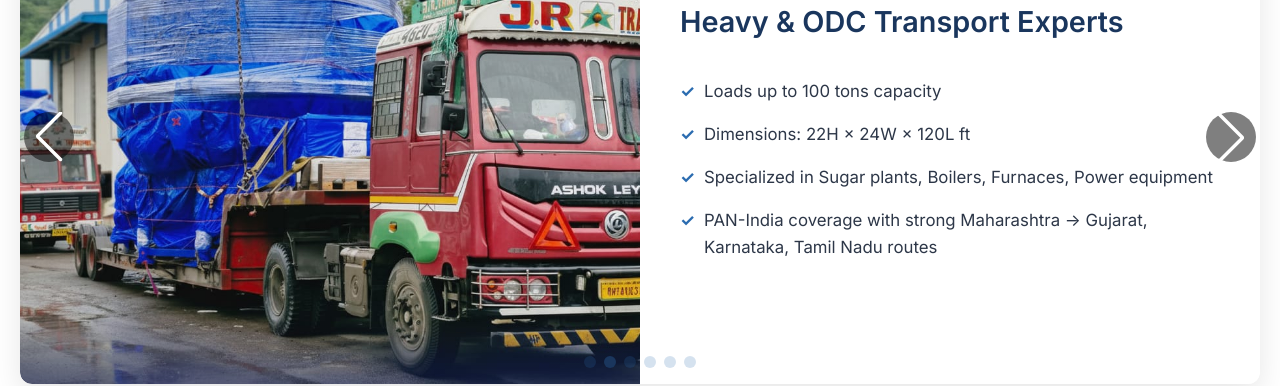
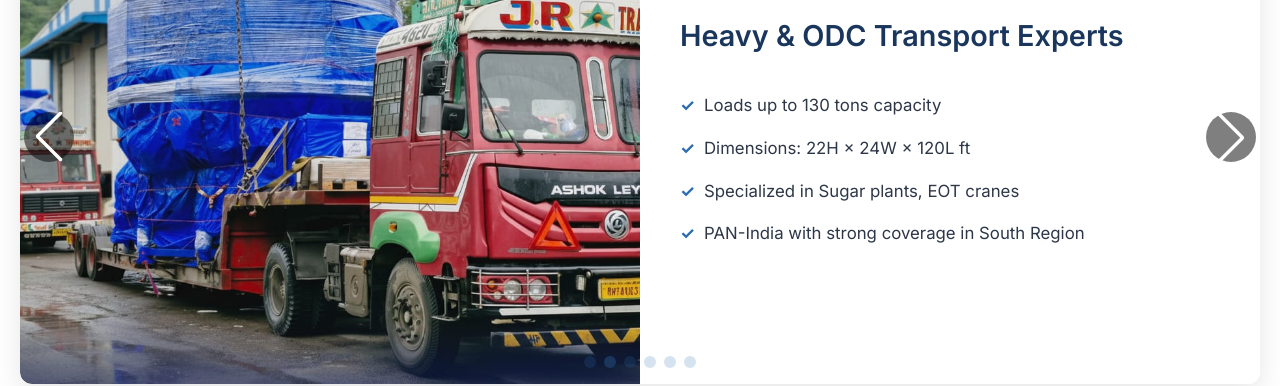
Before and after one commit to ADITYAPIMPALE11127/jr-transport-company, a React (Vite) app: page /about in a window 1280 px wide. Shown: the part 276-662 px from the top of the page. Built offline with nearby package versions, Linux system fonts and the light colour scheme; no server answers.

Commit message:
# about sectioon slides

```diff
--- a/src/pages/AboutPage.jsx
+++ b/src/pages/AboutPage.jsx
@@ -21,11 +21,11 @@
       title: "Built on Two Decades of Trust",
       isFounderSlide: true,
       founders: [
-        { name: "Mr. Rashid Kamate", image: "/assets/co-fon-1.jpeg" },
-        { name: "Mr. Kadar Vali Kokane", image: "/assets/co-fon-2.jpeg" }
+        { name: "Mr. Rashid Kamate", image: "/assets/co-fon-1.jpeg",designation:"Founder" },
+        { name: "Mr. Kadar Vali Kokane", image: "/assets/co-fon-2.jpeg",designation:'Managing Director' }
       ],
       content: [
-        "Founded in 2019 (Registered under MSME – UDYAM-MH-2020xxxx)",
+        "Founded in 2020 (Registered under MSME – UDYAM-MH-2020xxxx)",
         "Started operations in 2019 with 20+ years of legacy experience",
         "Professional, relationship-driven approach with PAN India reach",
         "Head Office: Akurdi, Pune | Hubs: Chakan & Bhosari"
@@ -36,10 +36,10 @@
       title: "Heavy & ODC Transport Experts",
       image: "/assets/hero-bg-4.jpg",
       content: [
-        "Loads up to 100 tons capacity",
+        "Loads up to 130 tons capacity",
         "Dimensions: 22H × 24W × 120L ft",
-        "Specialized in Sugar plants, Boilers, Furnaces, Power equipment",
-        "PAN-India coverage with strong Maharashtra → Gujarat, Karnataka, Tamil Nadu routes"
+        "Specialized in Sugar plants, EOT cranes",
+        "PAN-India with strong coverage in South Region"
       ]
     },
     {
@@ -136,7 +136,7 @@
                               />
                               <div className="founder-left-info">
                                 <p className="founder-left-name">{founder.name}</p>
-                                <p className="founder-left-title">Founder & Director</p>
+                                <p className="founder-left-title">{founder.designation}</p>
                               </div>
                             </div>
                           ))}
```
Also changed, not shown: public/assets/co-fon-2.jpeg.
